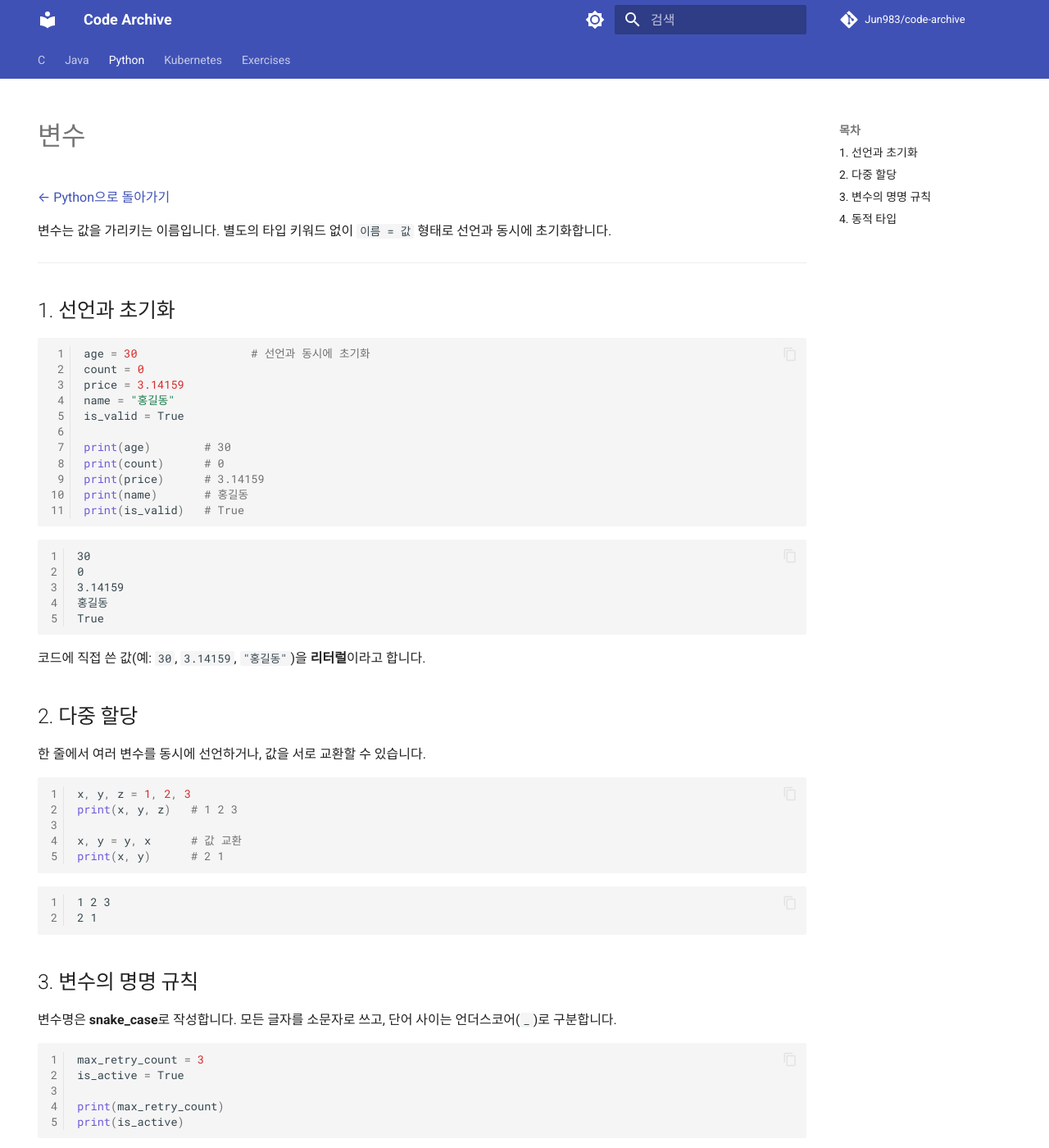
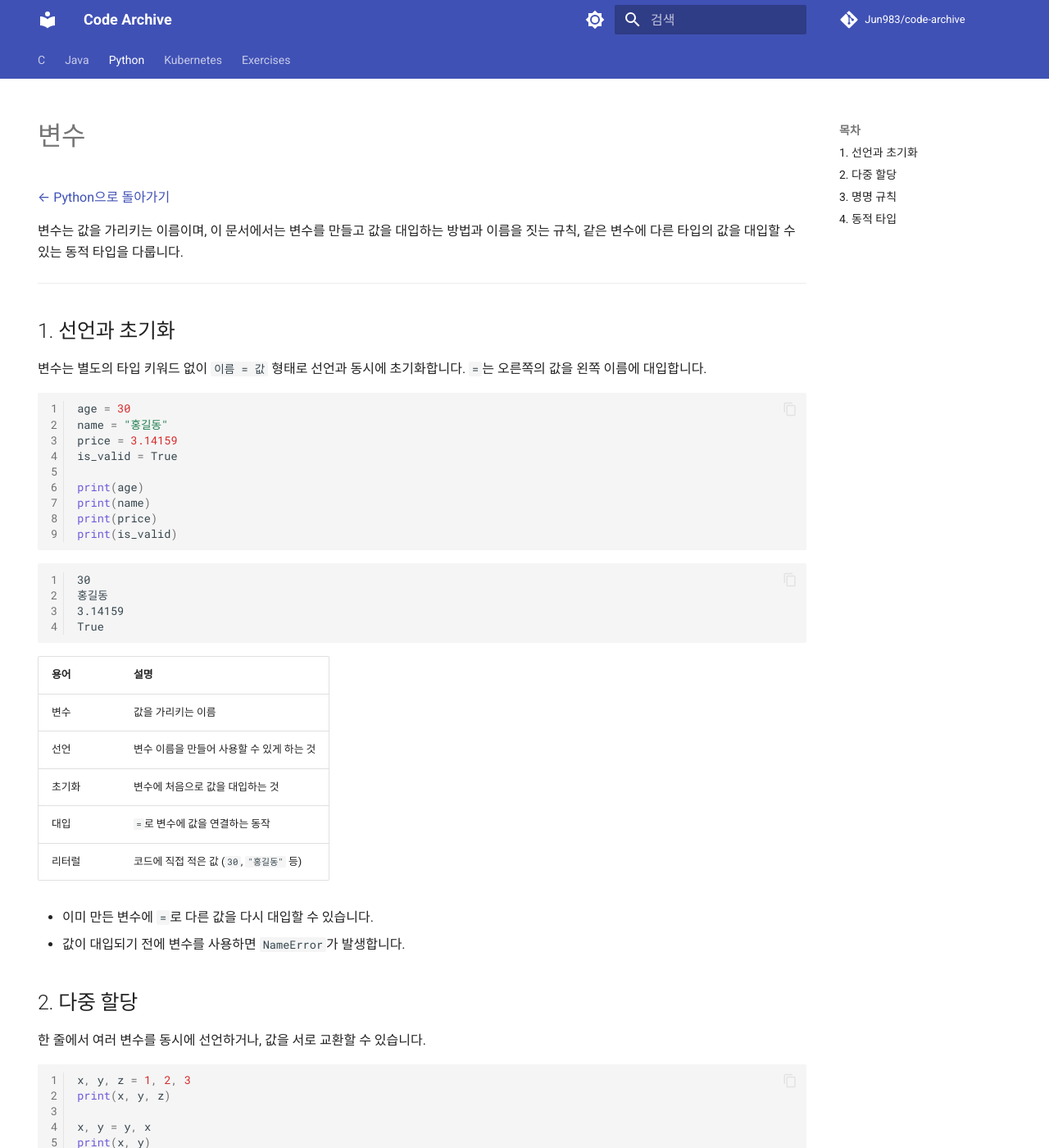
Before and after one commit to Jun983/code-archive, an MkDocs documentation site: the page built from docs/python/variable.md, in a window 1280 px wide and 1400 px high. Shown: the whole window at 82% size. Built offline with MkDocs 1.6.1 and Material for MkDocs 9.7.7, drawn with Linux system fonts in a browser that asks for light colours; comment, search, counter and statistics services are not loaded; some of the changed text lies outside the part shown.

Commit message:
docs(python): 변수 문서 개요 패턴에 맞춰 보강
Co-Authored-By: Claude Sonnet 5.5 <noreply@anthropic.com>

````diff
--- a/docs/python/variable.md
+++ b/docs/python/variable.md
@@ -7,35 +7,43 @@ hide:
 
 [← Python으로 돌아가기](index.md)
 
-변수는 값을 가리키는 이름입니다. 별도의 타입 키워드 없이 `이름 = 값` 형태로 선언과 동시에 초기화합니다.
+변수는 값을 가리키는 이름이며, 이 문서에서는 변수를 만들고 값을 대입하는 방법과 이름을 짓는 규칙, 같은 변수에 다른 타입의 값을 대입할 수 있는 동적 타입을 다룹니다.
 
 ---
 
 ## 1. 선언과 초기화
 
+변수는 별도의 타입 키워드 없이 `이름 = 값` 형태로 선언과 동시에 초기화합니다. `=`는 오른쪽의 값을 왼쪽 이름에 대입합니다.
+
 ```python
-age = 30                 # 선언과 동시에 초기화
-count = 0
+age = 30
+name = "홍길동"
 price = 3.14159
-name = "홍길동"
 is_valid = True
 
-print(age)        # 30
-print(count)      # 0
-print(price)      # 3.14159
-print(name)       # 홍길동
-print(is_valid)   # True
+print(age)
+print(name)
+print(price)
+print(is_valid)
 ```
 
-```
+```text
 30
-0
+홍길동
 3.14159
-홍길동
 True
 ```
 
-코드에 직접 쓴 값(예: `30`, `3.14159`, `"홍길동"`)을 **리터럴**이라고 합니다.
+| 용어 | 설명 |
+|---|---|
+| 변수 | 값을 가리키는 이름 |
+| 선언 | 변수 이름을 만들어 사용할 수 있게 하는 것 |
+| 초기화 | 변수에 처음으로 값을 대입하는 것 |
+| 대입 | `=`로 변수에 값을 연결하는 동작 |
+| 리터럴 | 코드에 직접 적은 값 (`30`, `"홍길동"` 등) |
+
+- 이미 만든 변수에 `=`로 다른 값을 다시 대입할 수 있습니다.
+- 값이 대입되기 전에 변수를 사용하면 `NameError`가 발생합니다.
 
 ## 2. 다중 할당
 
@@ -43,20 +51,25 @@ True
 
 ```python
 x, y, z = 1, 2, 3
-print(x, y, z)   # 1 2 3
+print(x, y, z)
 
-x, y = y, x      # 값 교환
-print(x, y)      # 2 1
+x, y = y, x
+print(x, y)
 ```
 
-```
+```text
 1 2 3
 2 1
 ```
 
-## 3. 변수의 명명 규칙
+- 왼쪽 변수의 개수와 오른쪽 값의 개수가 같아야 합니다.
+- `x, y = y, x`는 임시 변수 없이 두 값을 교환합니다.
 
-변수명은 **snake_case**로 작성합니다. 모든 글자를 소문자로 쓰고, 단어 사이는 언더스코어(`_`)로 구분합니다.
+## 3. 명명 규칙
+
+Python 공식 스타일 가이드(PEP 8)는 변수명을 **snake_case**로 작성하도록 권장하며, 대부분의 Python 코드가 이 관례를 따릅니다. 모든 글자를 소문자로 쓰고, 단어 사이는 언더스코어(`_`)로 구분합니다.
+
+참고: 대문자와 소문자를 구분하고, `if`, `for`, `class` 같은 키워드는 변수명으로 사용할 수 없습니다.
 
 ```python
 max_retry_count = 3
@@ -66,10 +79,14 @@ print(max_retry_count)
 print(is_active)
 ```
 
-```
+```text
 3
 True
 ```
+
+| 용어 | 설명 |
+|---|---|
+| snake_case | 소문자만 사용하고 단어 사이를 언더스코어(`_`)로 이어 쓰는 표기법 |
 
 ## 4. 동적 타입
 
@@ -93,3 +110,4 @@ print(type(value))
 | 동적 타입 | 타입을 코드 작성 시점이 아니라 실행 중에 값으로 결정하는 방식 |
 
 - 타입 오류는 실행 전 변환 단계가 아니라 해당 코드가 실행되는 시점에 발견됩니다.
+- `type()`과 내장 타입은 [타입](type.md)에서 다룹니다.
````
